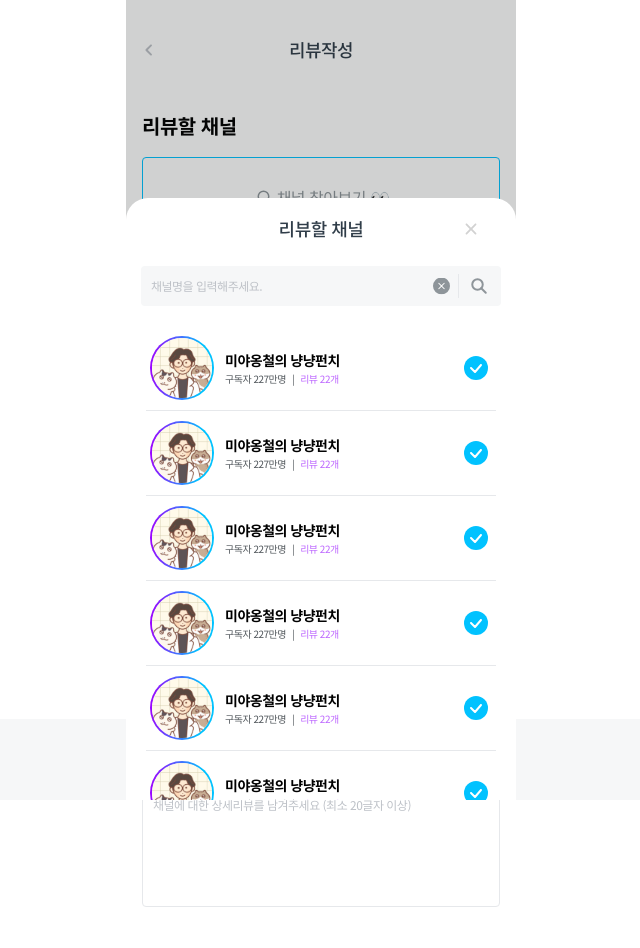
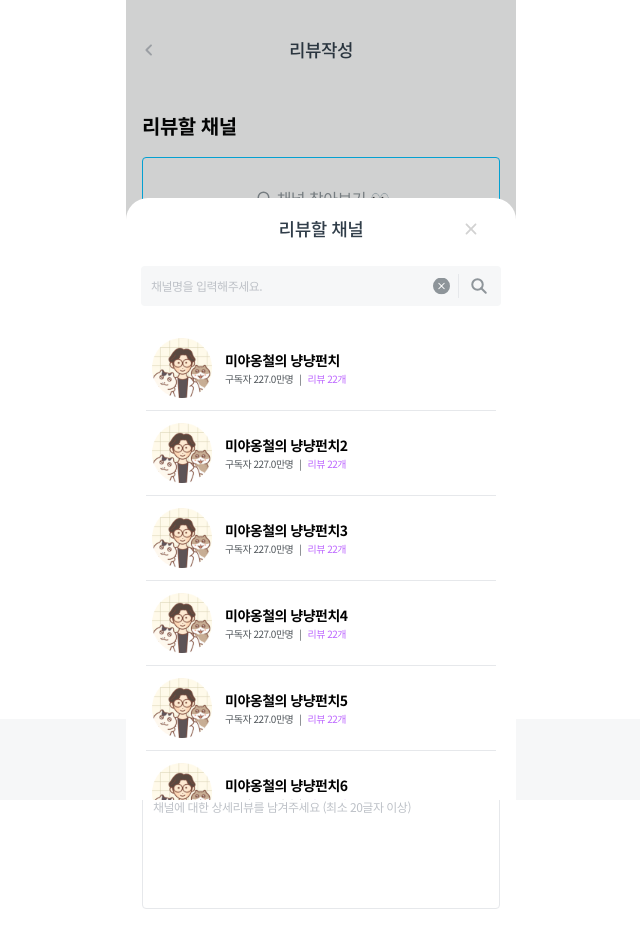
Before and after one commit to bsideproject/team3-client, a Next.js app: page /review/add in a window 1280 px wide. Both pictures are taken after a click on the button "채널 찾아보기 👀". Shown: the top 948 px of the page, without its empty margins (319-959 px from the left). Built offline with nearby package versions, Linux system fonts and the light colour scheme.

Commit message:
ReviewAdd UI 작업 완료

```diff
--- a/src/components/domain/review/add/ChannelSearch.tsx
+++ b/src/components/domain/review/add/ChannelSearch.tsx
@@ -2,16 +2,77 @@ import Button from '@/components/ui/buttons/Button'
 import BoxedSearchInput from '@/components/ui/inputs/BoxedSearchInput'
 import { borderGradient } from '@/styles/mixins'
 import { ChannelLocalSearchInfo } from '@/types/channelTypes'
+import { getSummarizedCount } from '@/utils/convertingValueUtils'
 import Image from 'next/image'
 import { KeyboardEventHandler, useState } from 'react'
 import styled, { css, keyframes } from 'styled-components'
 
 type Props = {
   onClose: () => void
+  selectedChannel: ChannelLocalSearchInfo | null
   onSelectChannel: (channelInfo: ChannelLocalSearchInfo) => void
 }
 
-const ChannelSearch = ({ onClose, onSelectChannel }: Props) => {
+const data: ChannelLocalSearchInfo[] = [
+  {
+    channelSeq: 1,
+    name: '미야옹철의 냥냥펀치',
+    subscribersCount: 2270000,
+    imageUrl: '/images/examples/channel-image.png',
+    reviewsCount: 22,
+  },
+  {
+    channelSeq: 2,
+    name: '미야옹철의 냥냥펀치2',
+    subscribersCount: 2270000,
+    imageUrl: '/images/examples/channel-image.png',
+    reviewsCount: 22,
+  },
+  {
+    channelSeq: 3,
+    name: '미야옹철의 냥냥펀치3',
+    subscribersCount: 2270000,
+    imageUrl: '/images/examples/channel-image.png',
+    reviewsCount: 22,
+  },
+  {
+    channelSeq: 4,
+    name: '미야옹철의 냥냥펀치4',
+    subscribersCount: 2270000,
+    imageUrl: '/images/examples/channel-image.png',
+    reviewsCount: 22,
+  },
+  {
+    channelSeq: 5,
+    name: '미야옹철의 냥냥펀치5',
+    subscribersCount: 2270000,
+    imageUrl: '/images/examples/channel-image.png',
+    reviewsCount: 22,
+  },
+  {
+    channelSeq: 6,
+    name: '미야옹철의 냥냥펀치6',
+    subscribersCount: 2270000,
+    imageUrl: '/images/examples/channel-image.png',
+    reviewsCount: 22,
+  },
+  {
+    channelSeq: 7,
+    name: '미야옹철의 냥냥펀치7',
+    subscribersCount: 2270000,
+    imageUrl: '/images/examples/channel-image.png',
+    reviewsCount: 22,
+  },
+  {
+    channelSeq: 8,
+    name: '미야옹철의 냥냥펀치8',
+    subscribersCount: 2270000,
+    imageUrl: '/images/examples/channel-image.png',
+    reviewsCount: 22,
+  },
+]
+
+const ChannelSearch = ({ onClose, selectedChannel, onSelectChannel }: Props) => {
   const [word, setWord] = useState('')
 
   const handleSearch = () => {
@@ -46,30 +107,27 @@ const ChannelSearch = ({ onClose, onSelectChannel }: Props) => {
           onSearch={handleSearch}
         />
         <ChannelList>
-          <ChannelItem selected={true}>
-            <ChannelButton
-              onClick={() =>
-                onSelectChannel({
-                  channelSeq: '1',
-                  name: '미야옹철의 냥냥펀치',
-                  subscribersCount: 2270000,
-                  imageUrl: '/images/examples/channel-background.png',
-                  reviewsCount: 22,
-                })
-              }
+          {data.map((item) => (
+            <ChannelItem
+              key={item.channelSeq}
+              selected={item.channelSeq === selectedChannel?.channelSeq}
             >
+              <ChannelButton onClick={() => onSelectChannel(item)}>
                 <ChannelInfo>
                   <ChannelImageContainer>
                     <Image
-                    src="/images/examples/channel-image.png"
+                      src={item.imageUrl}
                       layout="fill"
-                    alt={`example 채널 썸네일`}
+                      alt={`${item.name} 채널 썸네일`}
                     />
                   </ChannelImageContainer>
                   <ChannelText>
-                  <ChannelTtitle>미야옹철의 냥냥펀치</ChannelTtitle>
+                    <ChannelTtitle>{item.name}</ChannelTtitle>
                     <ChannelNumbers>
-                    <span>구독자 227만명</span>|<span>리뷰 22개</span>
+                      <span>
+                        구독자 {getSummarizedCount(item.subscribersCount)}명
+                      </span>
+                      |<span>리뷰 {getSummarizedCount(item.reviewsCount)}개</span>
                     </ChannelNumbers>
                   </ChannelText>
                 </ChannelInfo>
@@ -82,258 +140,7 @@ const ChannelSearch = ({ onClose, onSelectChannel }: Props) => {
                 </SelectedIcon>
               </ChannelButton>
             </ChannelItem>
-          <ChannelItem selected={true}>
-            <ChannelButton
-              onClick={() =>
-                onSelectChannel({
-                  channelSeq: '1',
-                  name: '미야옹철의 냥냥펀치',
-                  subscribersCount: 2270000,
-                  imageUrl: '/images/examples/channel-background.png',
-                  reviewsCount: 22,
-                })
-              }
-            >
-              <ChannelInfo>
-                <ChannelImageContainer>
-                  <Image
-                    src="/images/examples/channel-image.png"
-                    layout="fill"
-                    alt={`example 채널 썸네일`}
-                  />
-                </ChannelImageContainer>
-                <ChannelText>
-                  <ChannelTtitle>미야옹철의 냥냥펀치</ChannelTtitle>
-                  <ChannelNumbers>
-                    <span>구독자 227만명</span>|<span>리뷰 22개</span>
-                  </ChannelNumbers>
-                </ChannelText>
-              </ChannelInfo>
-              <SelectedIcon>
-                <Image
-                  src="/images/rounded-check.svg"
-                  layout="fill"
-                  alt="선택됨 아이콘"
-                />
-              </SelectedIcon>
-            </ChannelButton>
-          </ChannelItem>
-          <ChannelItem selected={true}>
-            <ChannelButton
-              onClick={() =>
-                onSelectChannel({
-                  channelSeq: '1',
-                  name: '미야옹철의 냥냥펀치',
-                  subscribersCount: 2270000,
-                  imageUrl: '/images/examples/channel-background.png',
-                  reviewsCount: 22,
-                })
-              }
-            >
-              <ChannelInfo>
-                <ChannelImageContainer>
-                  <Image
-                    src="/images/examples/channel-image.png"
-                    layout="fill"
-                    alt={`example 채널 썸네일`}
-                  />
-                </ChannelImageContainer>
-                <ChannelText>
-                  <ChannelTtitle>미야옹철의 냥냥펀치</ChannelTtitle>
-                  <ChannelNumbers>
-                    <span>구독자 227만명</span>|<span>리뷰 22개</span>
-                  </ChannelNumbers>
-                </ChannelText>
-              </ChannelInfo>
-              <SelectedIcon>
-                <Image
-                  src="/images/rounded-check.svg"
-                  layout="fill"
-                  alt="선택됨 아이콘"
-                />
-              </SelectedIcon>
-            </ChannelButton>
-          </ChannelItem>
-          <ChannelItem selected={true}>
-            <ChannelButton
-              onClick={() =>
-                onSelectChannel({
-                  channelSeq: '1',
-                  name: '미야옹철의 냥냥펀치',
-                  subscribersCount: 2270000,
-                  imageUrl: '/images/examples/channel-background.png',
-                  reviewsCount: 22,
-                })
-              }
-            >
-              <ChannelInfo>
-                <ChannelImageContainer>
-                  <Image
-                    src="/images/examples/channel-image.png"
-                    layout="fill"
-                    alt={`example 채널 썸네일`}
-                  />
-                </ChannelImageContainer>
-                <ChannelText>
-                  <ChannelTtitle>미야옹철의 냥냥펀치</ChannelTtitle>
-                  <ChannelNumbers>
-                    <span>구독자 227만명</span>|<span>리뷰 22개</span>
-                  </ChannelNumbers>
-                </ChannelText>
-              </ChannelInfo>
-              <SelectedIcon>
-                <Image
-                  src="/images/rounded-check.svg"
-                  layout="fill"
-                  alt="선택됨 아이콘"
-                />
-              </SelectedIcon>
-            </ChannelButton>
-          </ChannelItem>
-          <ChannelItem selected={true}>
-            <ChannelButton
-              onClick={() =>
-                onSelectChannel({
-                  channelSeq: '1',
-                  name: '미야옹철의 냥냥펀치',
-                  subscribersCount: 2270000,
-                  imageUrl: '/images/examples/channel-background.png',
-                  reviewsCount: 22,
-                })
-              }
-            >
-              <ChannelInfo>
-                <ChannelImageContainer>
-                  <Image
-                    src="/images/examples/channel-image.png"
-                    layout="fill"
-                    alt={`example 채널 썸네일`}
-                  />
-                </ChannelImageContainer>
-                <ChannelText>
-                  <ChannelTtitle>미야옹철의 냥냥펀치</ChannelTtitle>
-                  <ChannelNumbers>
-                    <span>구독자 227만명</span>|<span>리뷰 22개</span>
-                  </ChannelNumbers>
-                </ChannelText>
-              </ChannelInfo>
-              <SelectedIcon>
-                <Image
-                  src="/images/rounded-check.svg"
-                  layout="fill"
-                  alt="선택됨 아이콘"
-                />
-              </SelectedIcon>
-            </ChannelButton>
-          </ChannelItem>
-          <ChannelItem selected={true}>
-            <ChannelButton
-              onClick={() =>
-                onSelectChannel({
-                  channelSeq: '1',
-                  name: '미야옹철의 냥냥펀치',
-                  subscribersCount: 2270000,
-                  imageUrl: '/images/examples/channel-background.png',
-                  reviewsCount: 22,
-                })
-              }
-            >
-              <ChannelInfo>
-                <ChannelImageContainer>
-                  <Image
-                    src="/images/examples/channel-image.png"
-                    layout="fill"
-                    alt={`example 채널 썸네일`}
-                  />
-                </ChannelImageContainer>
-                <ChannelText>
-                  <ChannelTtitle>미야옹철의 냥냥펀치</ChannelTtitle>
-                  <ChannelNumbers>
-                    <span>구독자 227만명</span>|<span>리뷰 22개</span>
-                  </ChannelNumbers>
-                </ChannelText>
-              </ChannelInfo>
-              <SelectedIcon>
-                <Image
-                  src="/images/rounded-check.svg"
-                  layout="fill"
-                  alt="선택됨 아이콘"
-                />
-              </SelectedIcon>
-            </ChannelButton>
-          </ChannelItem>
-          <ChannelItem selected={true}>
-            <ChannelButton
-              onClick={() =>
-                onSelectChannel({
-                  channelSeq: '1',
-                  name: '미야옹철의 냥냥펀치',
-                  subscribersCount: 2270000,
-                  imageUrl: '/images/examples/channel-background.png',
-                  reviewsCount: 22,
-                })
-              }
-            >
-              <ChannelInfo>
-                <ChannelImageContainer>
-                  <Image
-                    src="/images/examples/channel-image.png"
-                    layout="fill"
-                    alt={`example 채널 썸네일`}
-                  />
-                </ChannelImageContainer>
-                <ChannelText>
-                  <ChannelTtitle>미야옹철의 냥냥펀치</ChannelTtitle>
-                  <ChannelNumbers>
-                    <span>구독자 227만명</span>|<span>리뷰 22개</span>
-                  </ChannelNumbers>
-                </ChannelText>
-              </ChannelInfo>
-              <SelectedIcon>
-                <Image
-                  src="/images/rounded-check.svg"
-                  layout="fill"
-                  alt="선택됨 아이콘"
-                />
-              </SelectedIcon>
-            </ChannelButton>
-          </ChannelItem>
-          <ChannelItem selected={true}>
-            <ChannelButton
-              onClick={() =>
-                onSelectChannel({
-                  channelSeq: '1',
-                  name: '미야옹철의 냥냥펀치',
-                  subscribersCount: 2270000,
-                  imageUrl: '/images/examples/channel-background.png',
-                  reviewsCount: 22,
-                })
-              }
-            >
-              <ChannelInfo>
-                <ChannelImageContainer>
-                  <Image
-                    src="/images/examples/channel-image.png"
-                    layout="fill"
-                    alt={`example 채널 썸네일`}
-                  />
-                </ChannelImageContainer>
-                <ChannelText>
-                  <ChannelTtitle>미야옹철의 냥냥펀치</ChannelTtitle>
-                  <ChannelNumbers>
-                    <span>구독자 227만명</span>|<span>리뷰 22개</span>
-                  </ChannelNumbers>
-                </ChannelText>
-              </ChannelInfo>
-              <SelectedIcon>
-                <Image
-                  src="/images/rounded-check.svg"
-                  layout="fill"
-                  alt="선택됨 아이콘"
-                />
-              </SelectedIcon>
-            </ChannelButton>
-          </ChannelItem>
+          ))}
         </ChannelList>
       </Container>
     </>
@@ -431,6 +238,7 @@ const ChannelImageContainer = styled.div`
   width: 64px;
   height: 64px;
   border-radius: 50%;
+  border: 2px solid transparent;
 `
 
 const ChannelTtitle = styled.b`
--- a/src/components/domain/review/add/SelectChannel.tsx
+++ b/src/components/domain/review/add/SelectChannel.tsx
@@ -1,9 +1,10 @@
 import Button from '@/components/ui/buttons/Button'
 import { ChannelLocalSearchInfo } from '@/types/channelTypes'
+import { getSummarizedCount } from '@/utils/convertingValueUtils'
 import Image from 'next/image'
 import { memo, useContext, useState } from 'react'
 import { ReviewAddSelectChannelContext } from 'src/contexts/review-contexts'
-import styled from 'styled-components'
+import styled, { css } from 'styled-components'
 import ChannelSearch from './ChannelSearch'
 
 type Props = {
@@ -27,7 +28,23 @@ const SelectChannel = memo(({ className }: Props) => {
   return (
     <Section className={className}>
       <Title>리뷰할 채널</Title>
-      <SearchButton onClick={handleSearchChannelOpen}>
+      <SearchButton onClick={handleSearchChannelOpen} hasBorder={!selectedChannel}>
+        {selectedChannel ? (
+          <SelectedChannelInfo>
+            <ChannelImageWrapper>
+              <Image
+                src={selectedChannel.imageUrl}
+                layout="fill"
+                alt="채널 이미지"
+              />
+            </ChannelImageWrapper>
+            <ChannelTitle>{selectedChannel.name}</ChannelTitle>
+            <SubscribersInfo>
+              구독자 {getSummarizedCount(selectedChannel.subscribersCount)}명
+            </SubscribersInfo>
+          </SelectedChannelInfo>
+        ) : (
+          <NotSelectedIndicator>
             <Image
               src="/images/search-mag-glass.svg"
               width={24}
@@ -35,10 +52,14 @@ const SelectChannel = memo(({ className }: Props) => {
               alt="돋보기 아이콘"
             />
             <SearchButtonText>채널 찾아보기 👀</SearchButtonText>
+          </NotSelectedIndicator>
+        )}
       </SearchButton>
+
       {channelSearchVisible && (
         <ChannelSearch
           onClose={handleSearchChannelClose}
+          selectedChannel={selectedChannel}
           onSelectChannel={(channelInfo) => changeSelectedChannel(channelInfo)}
         />
       )}
@@ -58,13 +79,20 @@ const Title = styled.h2`
   margin-bottom: 16px;
 `
 
-const SearchButton = styled(Button)`
+const NotSelectedIndicator = styled.div`
   display: flex;
   justify-content: center;
   align-items: center;
+  height: 82px;
+`
+
+const SearchButton = styled(Button)<{ hasBorder: boolean }>`
   width: 100%;
-  height: 82px;
+  ${({ hasBorder }) =>
+    hasBorder &&
+    css`
       border: 1px solid ${({ theme }) => theme.color.PB600};
+    `}
   border-radius: 4px;
 `
 
@@ -72,3 +100,26 @@ const SearchButtonText = styled.span`
   ${({ theme }) => theme.typo.H50R}
   color: ${({ theme }) => theme.color.G40D};
 `
+
+const SelectedChannelInfo = styled.article`
+  text-align: center;
+`
+
+const ChannelImageWrapper = styled.div`
+  position: relative;
+  display: inline-block;
+  width: 80px;
+  height: 80px;
+  border-radius: 50%;
+`
+
+const ChannelTitle = styled.h3`
+  margin-top: 10px;
+  ${({ theme }) => theme.typo.P200B}
+  color: ${({ theme }) => theme.color.G100};
+`
+
+const SubscribersInfo = styled.p`
+  ${({ theme }) => theme.typo.P50R}
+  color: ${({ theme }) => theme.color.G50D};
+`
--- a/src/types/channelTypes.ts
+++ b/src/types/channelTypes.ts
@@ -8,7 +8,7 @@ export type ChannelSearchInfo = {
 }
 
 export type ChannelLocalSearchInfo = {
-  channelSeq: string
+  channelSeq: number
   imageUrl: string
   name: string
   subscribersCount: number
```
Lines whose indentation alone changed are shown as unchanged.
